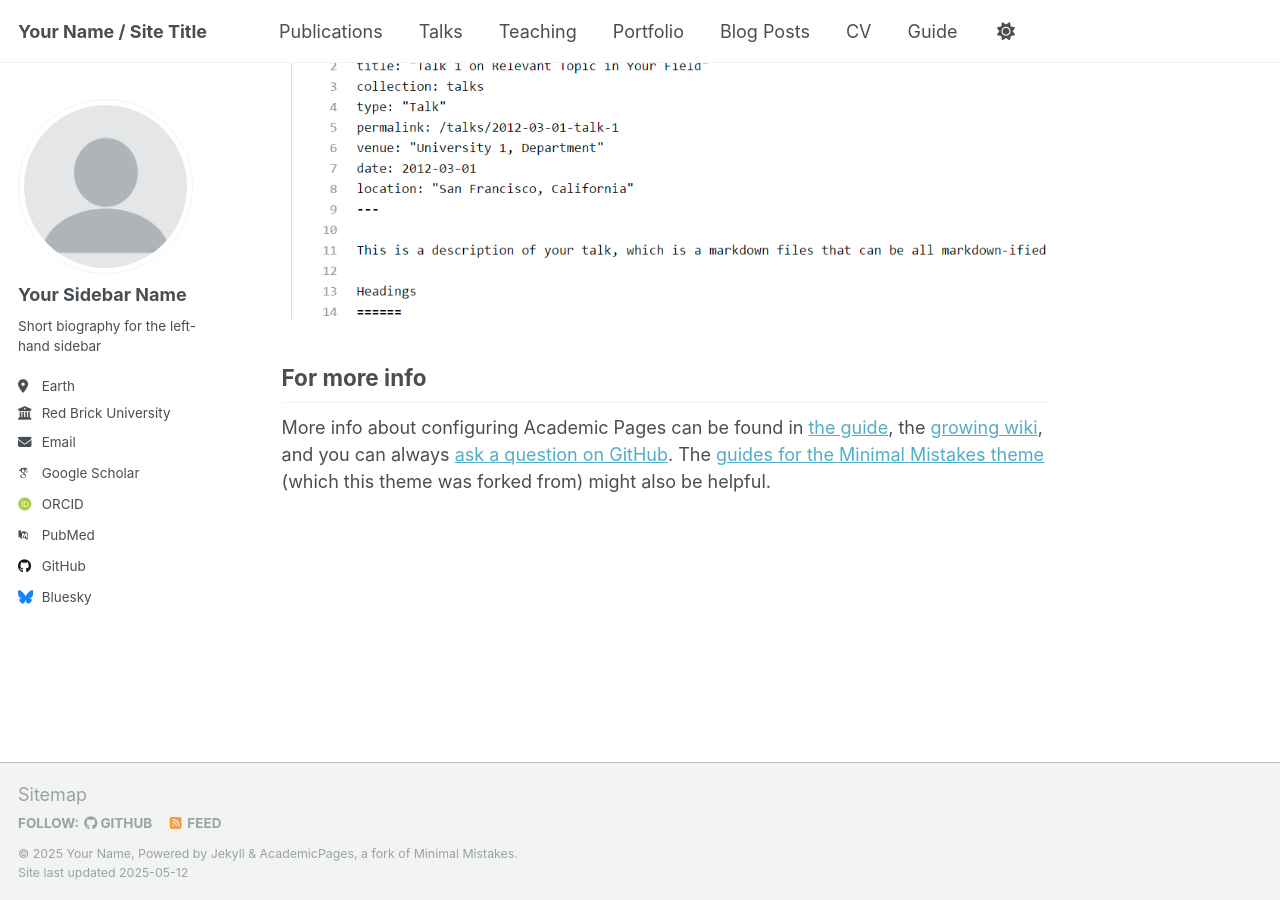
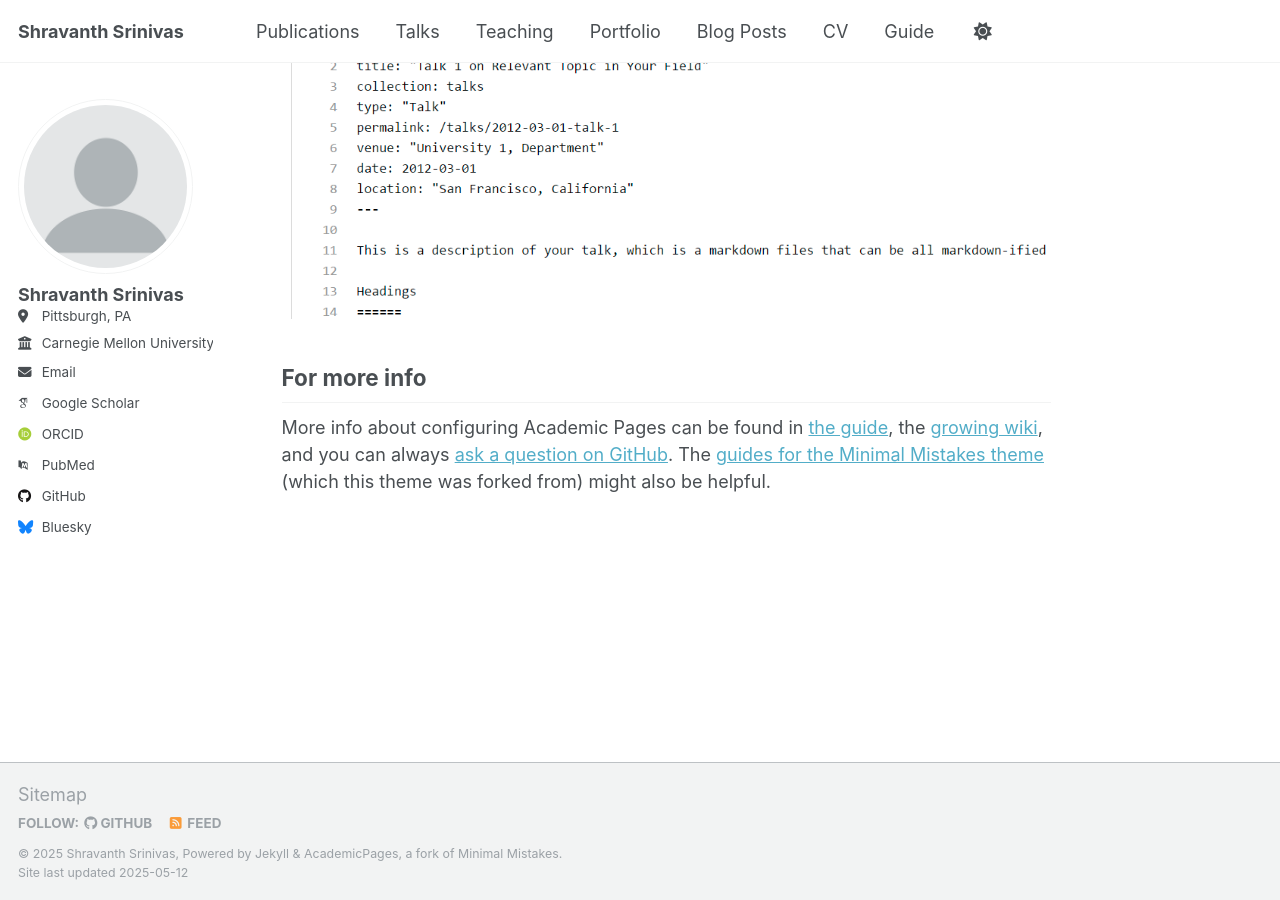
Before and after one commit to notshravanth/shravanth.github.io, a Jekyll site: the page built from _pages/about.md, in a window 1280 px wide and 900 px high, scrolled down 2636 px. Built offline with Jekyll 4.4.1, drawn with Linux system fonts in a browser that asks for light colours; some web fonts are replaced.

Commit message:
Update _config.yml

```diff
--- a/_config.yml
+++ b/_config.yml
@@ -9,11 +9,11 @@
 # Basic Site Settings
 locale                   : "en-US"
 site_theme               : "default"
-title                    : "Your Name / Site Title"
+title                    : "Shravanth Srinivas"
 title_separator          : "-"
-name                     : &name "Your Name"
+name                     : &name "Shravanth Srinivas"
 description              : &description "personal description"
-url                      : https://academicpages.github.io # the base hostname & protocol for your site e.g. "https://[your GitHub username].github.io" or if you already have some other page hosted on Github then use "https://[your GitHub username].github.io/[Your Repo Name]"
+url                      : https://shravanth.github.io # the base hostname & protocol for your site e.g. "https://[your GitHub username].github.io" or if you already have some other page hosted on Github then use "https://[your GitHub username].github.io/[Your Repo Name]"
 baseurl                  : "" # the subpath of your site, e.g. "/blog"
 repository               : "academicpages/academicpages.github.io"
 
@@ -23,13 +23,13 @@ repository               : "academicpages/academicpages.github.io"
 author:
   # Biographic information
   avatar           : "profile.png"
-  name             : "Your Sidebar Name"
-  pronouns         : # example: "she/her"
-  bio              : "Short biography for the left-hand sidebar"
-  location         : "Earth"
-  employer         : "Red Brick University"
+  name             : "Shravanth Srinivas"
+  # pronouns         : "he/him"
+  # bio              : "Short biography for the left-hand sidebar"
+  location         : "Pittsburgh, PA"
+  employer         : "Carnegie Mellon University"
   uri              : # URL
-  email            : "none@example.org"
+  email            : "shravans@andrew.cmu.edu"
 
   # Academic websites
   academia         : # URL
```
